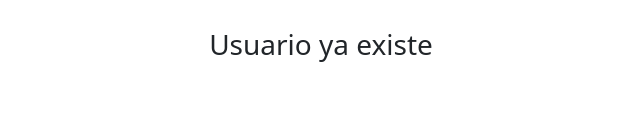
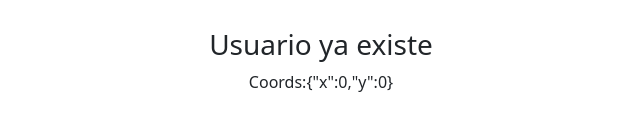
Before and after one commit to jeremyandes/react-cero-a-experto, a React (Vite) app in the folder apps/05-hooks-app/: page / in a window 1280 px wide. Shown: the part 205-336 px from the top of the page, without its empty margins (319-959 px from the left). Built offline with nearby package versions, Linux system fonts and the light colour scheme.

Commit message:
121. useEffect - Precauciones

```diff
--- a/apps/05-hooks-app/src/02-useEffect/Message.jsx
+++ b/apps/05-hooks-app/src/02-useEffect/Message.jsx
@@ -1,11 +1,19 @@
-import { useEffect } from "react"
+import { useEffect, useState } from "react"
 
 export const Message = () => {
+    const [coords, setCoords] = useState({ x: 0, y: 0 });
+
     useEffect(() => {
-        console.log('Message Mounted')
+        const onMouseMove = ({ x, y }) => {
+            // const coords = { x, y };
+            console.log({ x, y });
+        }
+
+        window.addEventListener('mousemove', onMouseMove)
 
         return () => {
-            console.log('Message Unmounted');
+            // Siempre hay que limpiar los listeners/observables para evitar fugas de memoria
+            window.removeEventListener('mousemove', onMouseMove)
         }
     }, [])
 
@@ -13,6 +21,9 @@ export const Message = () => {
     return (
         <>
             <h3 className="mt-5 text-center">Usuario ya existe</h3>
+            <p className="text-center">Coords:
+                <span className="pl-3">{JSON.stringify(coords)}</span>
+            </p>
         </>
     )
 }
```
